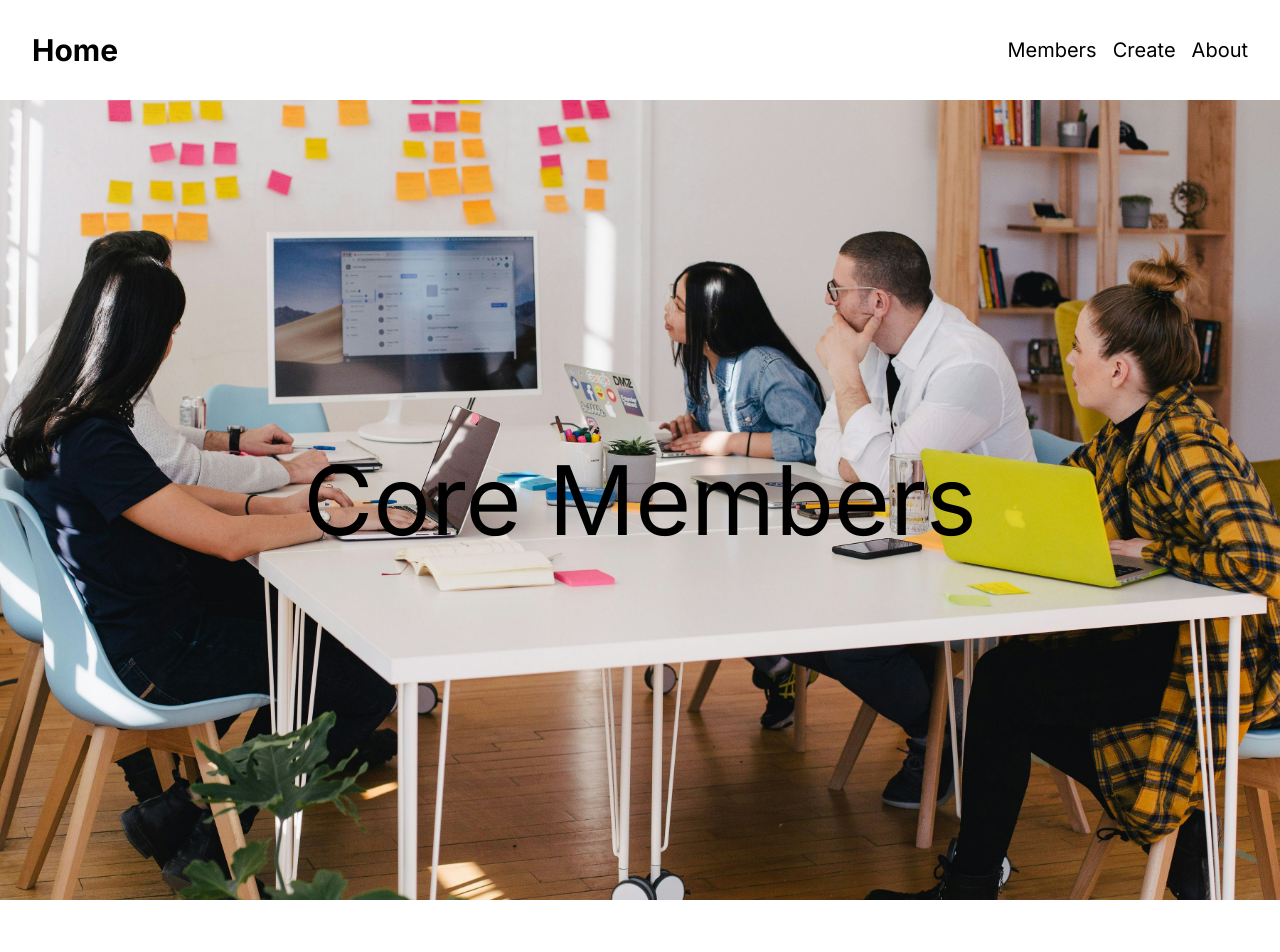
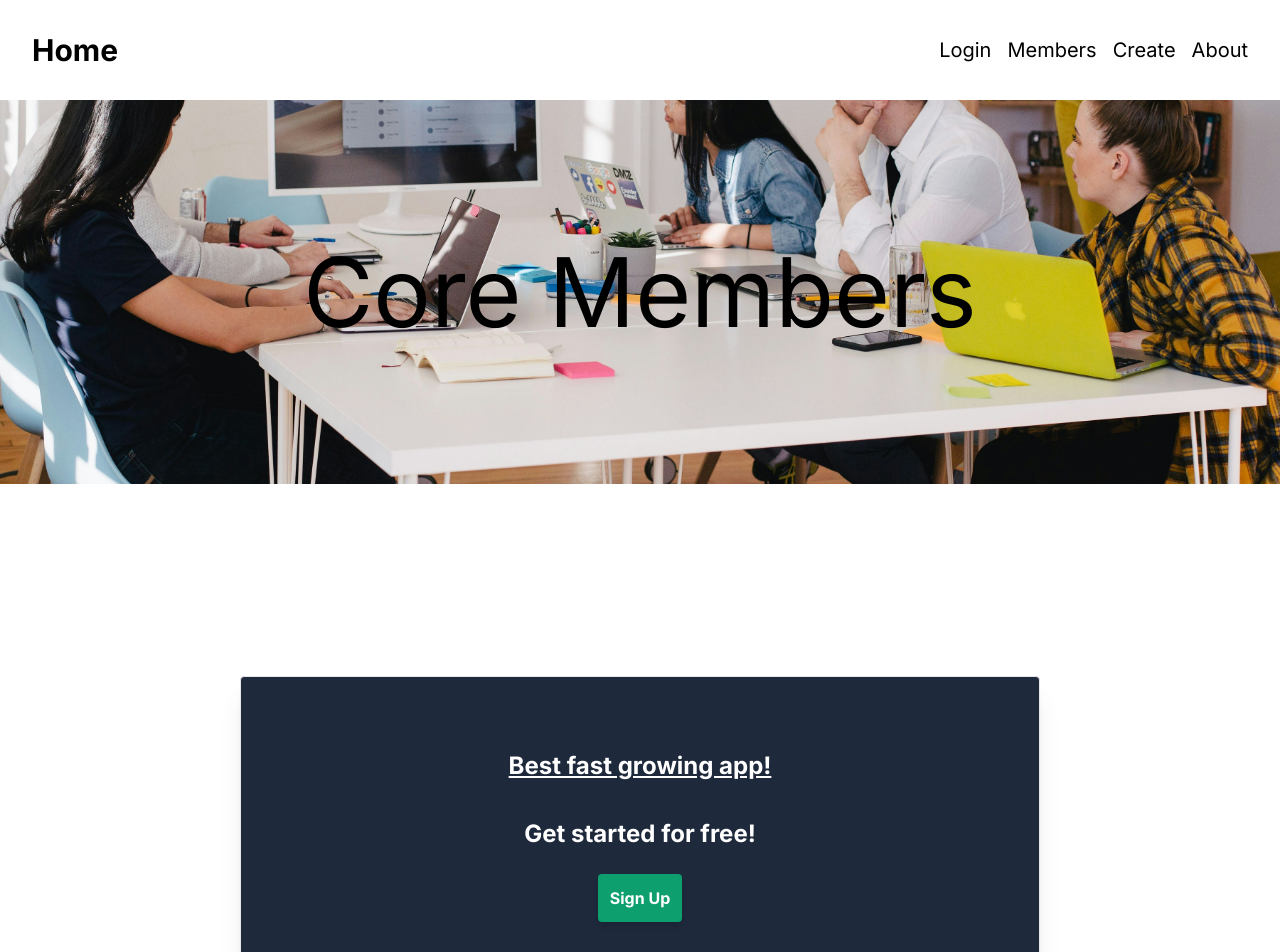
Before and after one commit to AbeTavarez/nextjs-crash-course-2024, a Next.js app: page / in a window 1280 px wide. Shown: the top 952 px of the page. Before the commit the page ends 900 px from the top, so only its background shows below. Built offline with nearby package versions, Linux system fonts and the light colour scheme; no server answers.

Commit message:
auth0 auth

```diff
--- a/next.config.mjs
+++ b/next.config.mjs
@@ -10,6 +10,10 @@ const nextConfig = {
         protocol: "https",
         hostname: "images.unsplash.com",
       },
+      {
+        protocol: "https",
+        hostname: "s.gravatar.com",
+      },
     ],
   },
 };
--- a/package.json
+++ b/package.json
@@ -9,6 +9,7 @@
     "lint": "next lint"
   },
   "dependencies": {
+    "@auth0/nextjs-auth0": "^3.5.0",
     "flowbite": "^2.3.0",
     "mongodb": "^6.4.0",
     "next": "14.1.1",
--- /dev/null
+++ b/src/app/api/auth/[auth0]/route.ts
@@ -0,0 +1,6 @@
+// app/api/auth/[auth0]/route.js
+import { handleAuth, handleLogin } from "@auth0/nextjs-auth0";
+
+export const GET = handleAuth({
+  signup: handleLogin({ authorizationParams: { screen_hint: "signup" } }),
+});
--- a/src/app/layout.tsx
+++ b/src/app/layout.tsx
@@ -1,6 +1,7 @@
 import type { Metadata } from "next";
 import { Inter } from "next/font/google";
 import Header from "@/components/header";
+import { UserProvider } from "@auth0/nextjs-auth0/client";
 import "./globals.css";
 
 const inter = Inter({ subsets: ["latin"] });
@@ -17,10 +18,12 @@ export default function RootLayout({
 }>) {
   return (
     <html lang="en">
-      <body className={inter.className}>
-        <Header />
-        {children}
+      <UserProvider>
+        <body className={inter.className}>
+          <Header />
+          {children}
         </body>
+      </UserProvider>
     </html>
   );
 }
--- a/src/app/page.tsx
+++ b/src/app/page.tsx
@@ -1,6 +1,5 @@
 import Hero from "@/components/hero";
-
-const url = 'https://images.unsplash.com/photo-1552581234-26160f608093?q=80&w=2070&auto=format&fit=crop&ixlib=rb-4.0.3&ixid=M3wxMjA3fDB8MHxwaG90by1wYWdlfHx8fGVufDB8fHx8fA%3D%3D';
+import Link from "next/link";
 
 const img = '/jason-goodman-vbxyFxlgpjM-unsplash.jpg';
 
@@ -9,6 +8,21 @@ export default function Home() {
     <div className="mx-auto">
 
       <Hero imageUrl={img}  imageAlt="Group of people having a meeting" heading="Core Members"/>
+
+
+
+      <div className="border p-10 flex flex-col justify-center items-center rounded bg-slate-800 text-white mt-48 mx-60 h-80 shadow-xl">
+
+        <div className="text-2xl font-bold underline mb-10">Best fast growing app!</div>
+
+        <div className="text-2xl font-bold animate-bounce">
+          Get started for free!
+        </div>
+
+        <div className="font-bold bg-green-500 p-3 rounded text-white mt-5 shadow-md hover:bg-green-400 hover:cursor-pointer">
+          <Link href="/api/auth/signup">Sign Up</Link>
+        </div>
+      </div>
     </div>
   );
 }
--- a/src/components/header.tsx
+++ b/src/components/header.tsx
@@ -1,11 +1,47 @@
+"use client";
+import { useUser } from "@auth0/nextjs-auth0/client";
+import { useRouter } from "next/navigation";
 import Link from "next/link";
+import Image from "next/image";
 
 export default function Header() {
+  const { user, error, isLoading } = useUser();
+  const router = useRouter();
+
+  console.log(user);
+
+  if (isLoading) return <div>Loading...</div>
+  if (error) return <div>{error.message}</div>
+
+  if (user) {
+    router.push('/members');
+  }
+
+
   return (
     <nav className="flex items-center justify-between mx-auto p-8">
-      <Link href="/" className="font-bold text-3xl">Home</Link>
+      <Link href="/" className="font-bold text-3xl">
+        Home
+      </Link>
 
-      <div className="space-x-4 text-xl">
+      <div className="space-x-4 text-xl flex items-center">
+        {
+          user && (
+            <Image
+              src={user.picture}
+              width={50}
+              height={50}
+              alt="user photo"
+              className="rounded-full"
+            />
+          )
+        }
+
+        {user ? (
+          <Link href="/api/auth/logout">Logout</Link>
+        ) : (
+          <Link href="/api/auth/login">Login</Link>
+        )}
         <Link href="/members">Members</Link>
         <Link href="/members/new">Create</Link>
         <Link href="/about">About</Link>
--- a/src/components/hero.tsx
+++ b/src/components/hero.tsx
@@ -8,7 +8,7 @@ interface HeroProps {
 
 export default function Hero(props: HeroProps) {
   return (
-    <div className="relative h-screen">
+    <div className="relative h-96">
       <Image
         src={props.imageUrl}
         alt={props.imageAlt}
```
Also changed, not shown: 2 other files (tests, documents, lock files or other folders).
